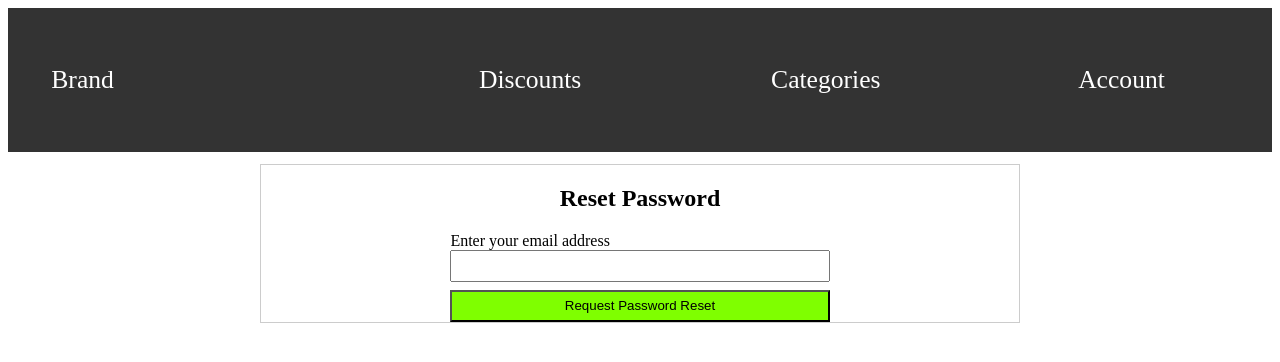
After one commit to Adegoju5/flask_project, a Flask app: page /reset_request in a window 1280 px wide. The commit adds this page. Shown: the top 362 px of the page. Run offline with Flask 3, Linux system fonts and the light colour scheme.

Commit message:
reset password features

```diff
--- a/app.py
+++ b/app.py
@@ -2,7 +2,7 @@
 from flask import Flask
 from db import db
 import logging
-from extensions import login_manager
+from extensions import login_manager, mail
 from models.users_model import User
 from datetime import timedelta
 
@@ -14,10 +14,16 @@ app.secret_key = 'Fabregas_3015$'
 app.config['SQLALCHEMY_DATABASE_URI'] = 'postgresql://debowalealex:Fabregas_3015$@localhost:5432/flask'
 app.config['SQLALCHEMY_TRACK_MODIFICATIONS'] = False
 app.config['PERMANENT_SESSION_LIFETIME'] = timedelta(minutes=10)
+app.config['MAIL_SERVER'] = 'smtp.googlemail.com'
+app.config['MAIL_PORT'] = 587
+app.config['MAIL_USE_TLS'] = True
+app.config['MAIL_USERNAME'] = 'adegojualexander@gmail.com'
+app.config['MAIL_PASSWORD'] = 'rzjnzfwohilzaywh'
 
 # Initialize the database
 db.init_app(app)
 login_manager.init_app(app)
+mail.init_app(app)
 
 # Configure logging
 logging.basicConfig(level=logging.DEBUG)
@@ -39,6 +45,8 @@ from routes.add_to_cartItem_route import add_to_cartItem
 from routes.substract_from_cartItem_route import substract_from_cartItem
 from routes.remove_from_cartItem import remove_from_cartItem
 from routes.logout_route import logout
+from routes.reset_request_route import reset_request
+from routes.reset_token_route import reset_token
 
 # Register routes
 app.add_url_rule('/home', view_func=home)
@@ -57,6 +65,11 @@ app.add_url_rule('/cart', view_func=cart, methods=['GET'])
 app.add_url_rule('/add_to_cartItem/<product_id>', view_func=add_to_cartItem, methods=['GET'])
 app.add_url_rule('/substract_from_cartItem/<product_id>', view_func=substract_from_cartItem, methods=['GET'])
 app.add_url_rule('/remove_from_cartItem/<product_id>', view_func=remove_from_cartItem, methods=['GET'])
+app.add_url_rule('/reset_request', view_func=reset_request, methods=['GET', 'POST'])
+app.add_url_rule('/reset_token/<token>', view_func=reset_token, methods=['GET', 'POST'])
+
+
+
 
 @login_manager.user_loader
 def load_user(user_id):
--- a/extensions.py
+++ b/extensions.py
@@ -1,5 +1,7 @@
 from flask_login import LoginManager
+from flask_mail import Mail
 
 
 login_manager = LoginManager()
 login_manager.login_view = 'login'
+mail=Mail()
--- /dev/null
+++ b/routes/reset_request_route.py
@@ -0,0 +1,17 @@
+from flask import Blueprint, render_template, url_for, flash, redirect, request
+from models.users_model import User
+from email_utils import send_reset_email
+
+
+
+def reset_request():
+    if request.method == 'POST':
+        email = request.form.get('email')
+        user = User.query.filter_by(email=email).first()
+        if user:
+            send_reset_email(user)
+            flash('An email has been sent with instructions to reset your password.', 'info')
+            return redirect(url_for('login'))
+        else:
+            flash('No account found with that email.', 'warning')
+    return render_template('reset_request.html')
--- a/templates/login.html
+++ b/templates/login.html
@@ -31,7 +31,7 @@
             <h2>If not</h2>
             <a href="{{ url_for('register') }}">Register</a>
             <h2>or</h2>
-            <a href="{{ url_for('login') }}">Change Password</a>
+            <a href="{{ url_for('reset_request') }}">Change Password</a>
         </div>
     </div>
 </div>
--- /dev/null
+++ b/templates/reset_request.html
@@ -0,0 +1,20 @@
+<!DOCTYPE html>
+{% extends "landing_base.html" %}
+
+{% block title %} Reset Password {% endblock %}
+
+{% block content %}
+<link rel="stylesheet" href="{{ url_for('static', filename='css/register.css') }}">
+<div class="container">
+<div class="form_container">
+    <h2>Reset Password</h2>
+    <div class="inner_container">
+    <form  action="{{ url_for('reset_request') }}" method="POST">
+        <label for="email">Enter your email address</label>
+        <input type="email" name="email" id="email" required>
+        <button type="submit">Request Password Reset</button>
+    </form>
+    </div>
+</div>
+</div>
+{% endblock %}
```
Also changed, not shown: email_utils.py (added, +18 -0 lines), models/users_model.py (+17 -0 lines), routes/reset_token_route.py (added, +24 -0 lines), templates/reset_token.html (added, +22 -0 lines).
